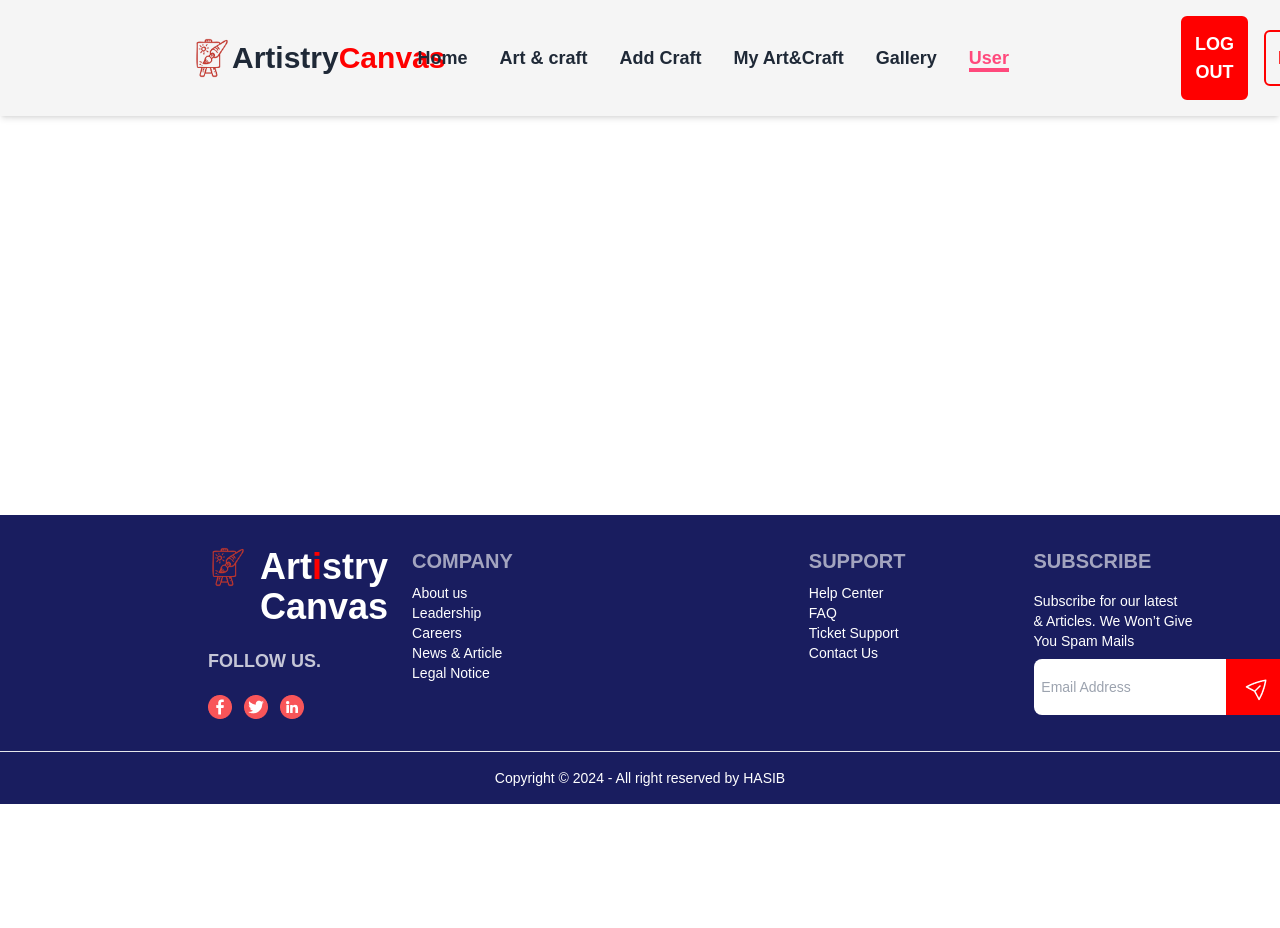
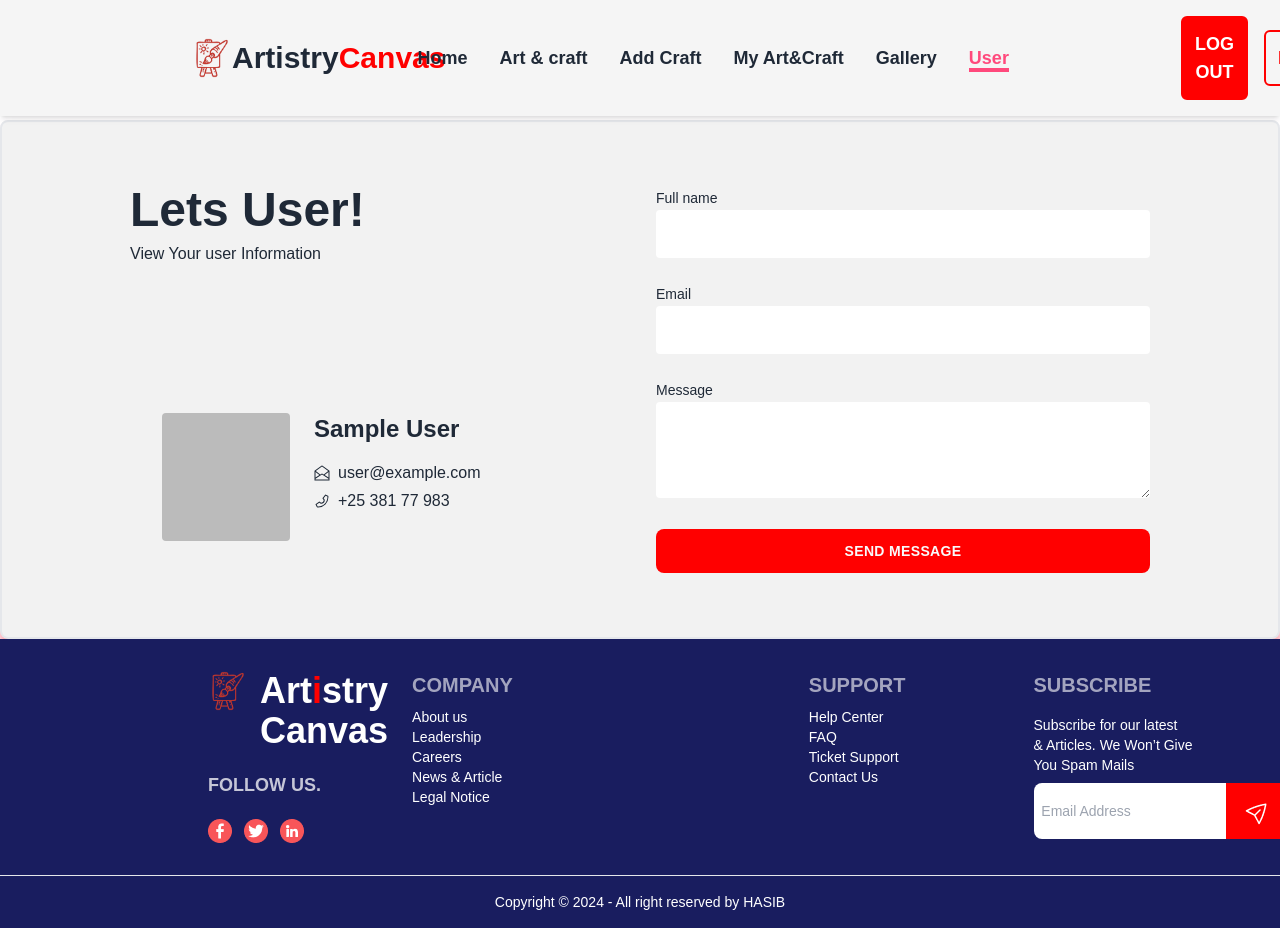
Before and after one commit to Hasibur14/artistry-canvas-client, a React (Vite) app: page /user in a window 1280 px wide. Before the commit the page ends 804 px from the top, so only its background shows below. Built offline with nearby package versions, Linux system fonts and the light colour scheme; no server answers; sample sign-in values are in the browser's storage.

Commit message:
added user page

```diff
--- a/src/Pages/User.jsx
+++ b/src/Pages/User.jsx
@@ -1,102 +1,63 @@
-// import { useContext, useState } from "react";
-// import { Helmet } from "react-helmet-async";
-// import { toast } from 'react-toastify';
-// import 'react-toastify/dist/ReactToastify.css';
-// import { AuthContext } from "../Provider/AuthProvider";
-
-// const User = () => {
-//     const { updateUserProfile, user } = useContext(AuthContext);
-//     const [username, setUsername] = useState(user.displayName || "");
-//     const [imageURL, setImageURL] = useState(user.photoURL || "");
-//     const [bio, setBio] = useState("");
-
-
-//     const handleSubmit = (e) => {
-//         e.preventDefault();
-//         updateUserProfile(username, imageURL)
-//             .then(() => {
-//                 toast.success("Profile updated successfully");
-
-//             })
-//             .catch((error) => {
-//                 toast.error("Error updating profile:", error);
-//             });
-//     };
-
-//     return (
-//         <div className="mt-16">
-//             <Helmet>
-//                 <title>Update profile</title>
-//             </Helmet>
-//             <section className="p-4 bg-neutral-100 container mx-auto rounded-lg shadow-lg">
-//                 <form onSubmit={handleSubmit} className="container flex flex-col mx-auto space-y-12 bg-base-200">
-//                     <fieldset className="grid grid-cols-4 gap-6 p-6 rounded-md shadow-lg">
-//                         <div className="space-y-2 col-span-full lg:col-span-1 lg:ml-16 lg:mt-16">
-//                             <p className="text-3xl font-semibold">Profile</p>
-//                             <p className="text-xl">Update Your Profile!</p>
-//                         </div>
-//                         <div className="grid grid-cols-6 gap-4 col-span-full lg:col-span-3">
-//                             <div className="col-span-full sm:col-span-3">
-//                                 <label htmlFor="username" className="text-sm">Username</label>
-//                                 <input
-//                                     id="username"
-//                                     type="text"
-//                                     value={username}
-//                                     onChange={(e) => setUsername(e.target.value)}
-//                                     placeholder="Username"
-//                                     className="w-full rounded-full p-3"
-//                                     required
-//                                 />
-//                             </div>
-//                             <div className="col-span-full sm:col-span-3">
-//                                 <label htmlFor="imageURL" className="text-sm">Image URL</label>
-//                                 <input
-//                                     id="imageURL"
-//                                     type="text"
-//                                     value={imageURL}
-//                                     onChange={(e) => setImageURL(e.target.value)}
-//                                     placeholder="Image URL"
-//                                     className="w-full rounded-full p-3"
-//                                 />
-//                             </div>
-//                             <div className="col-span-full">
-//                                 <label htmlFor="bio" className="text-sm">Bio</label>
-//                                 <textarea
-//                                     id="bio"
-//                                     value={bio}
-//                                     onChange={(e) => setBio(e.target.value)}
-//                                     placeholder="   Bio"
-//                                     className="w-full rounded-md focus:ring focus:ring-opacity-75 text-gray-9 py-6"
-//                                 ></textarea>
-//                             </div>
-//                             <div className="col-span-full">
-//                                 <label htmlFor="currentPhoto" className="text-sm font-bold">Current Profile</label>
-//                                 <div className="flex items-center space-x-2">
-//                                     <img src={user?.photoURL} alt="Profile" className="w-10 h-10 bg-gray-500 rounded-full" />
-//                                     <span>{user?.displayName}</span>
-//                                 </div>
-//                             </div>
-//                             <div className="form-control mt-6">
-//                                 <button type="submit" className="btn bg-green-400 text-white w-32">Update Profile</button>
-//                             </div>
-//                         </div>
-
-//                     </fieldset>
-
-//                 </form>
-//             </section>
-//         </div>
-//     );
-// };
-
-// export default User;
-
+import { useContext } from "react";
+import { AuthContext } from "../Provider/AuthProvider";
 
 
 const User = () => {
+
+    const { user } = useContext(AuthContext);
+
+    console.log(user)
+
     return (
-        <div>
+        <div className="grid max-w-screen-xl grid-cols-1 gap-8 px-8 py-16 mx-auto rounded-lg md:grid-cols-2 md:px-12 lg:px-16 xl:px-32 bg-base-200 dark:bg-gray-100 dark:text-gray-800 border-2 shadow-xl shadow-rose-400 mt-10">
+            <div className="flex flex-col justify-between">
+                <div className="space-y-2">
+                    <h2 className="text-4xl font-bold leading-tight lg:text-5xl">Lets User!</h2>
+                    <div className="dark:text-gray-600">View Your  user Information</div>
+                </div>
+                <div className="max-w-md p-8 sm:flex sm:space-x-6 dark:bg-gray-50 dark:text-gray-800">
+                    <div className="flex-shrink-0 w-full mb-6 h-44 sm:h-32 sm:w-32 sm:mb-0">
+                        <img src={user.photoURL
+                        } alt="" className="object-cover object-center w-full h-full rounded dark:bg-gray-500" />
+                    </div>
+                    <div className="flex flex-col space-y-4">
+                        <div>
+                            <h2 className="text-2xl font-semibold">{user.displayName
+                            }</h2>
 
+                        </div>
+                        <div className="space-y-1">
+                            <span className="flex items-center space-x-2">
+                                <svg xmlns="http://www.w3.org/2000/svg" viewBox="0 0 512 512" aria-label="Email address" className="w-4 h-4">
+                                    <path fill="currentColor" d="M274.6,25.623a32.006,32.006,0,0,0-37.2,0L16,183.766V496H496V183.766ZM464,402.693,339.97,322.96,464,226.492ZM256,51.662,454.429,193.4,311.434,304.615,256,268.979l-55.434,35.636L57.571,193.4ZM48,226.492,172.03,322.96,48,402.693ZM464,464H48V440.735L256,307.021,464,440.735Z"></path>
+                                </svg>
+                                <span className="dark:text-gray-600">{user.email}</span>
+                            </span>
+                            <span className="flex items-center space-x-2">
+                                <svg xmlns="http://www.w3.org/2000/svg" viewBox="0 0 512 512" aria-label="Phonenumber" className="w-4 h-4">
+                                    <path fill="currentColor" d="M449.366,89.648l-.685-.428L362.088,46.559,268.625,171.176l43,57.337a88.529,88.529,0,0,1-83.115,83.114l-57.336-43L46.558,362.088l42.306,85.869.356.725.429.684a25.085,25.085,0,0,0,21.393,11.857h22.344A327.836,327.836,0,0,0,461.222,133.386V111.041A25.084,25.084,0,0,0,449.366,89.648Zm-20.144,43.738c0,163.125-132.712,295.837-295.836,295.837h-18.08L87,371.76l84.18-63.135,46.867,35.149h5.333a120.535,120.535,0,0,0,120.4-120.4v-5.333l-35.149-46.866L371.759,87l57.463,28.311Z"></path>
+                                </svg>
+                                <span className="dark:text-gray-600">+25 381 77 983</span>
+                            </span>
+                        </div>
+                    </div>
+                </div>
+            </div>
+            <form noValidate="" className="space-y-6">
+                <div>
+                    <label htmlFor="name" className="text-sm">Full name</label>
+                    <input id="name" type="text" placeholder="" className="w-full p-3 rounded dark:bg-gray-100" />
+                </div>
+                <div>
+                    <label htmlFor="email" className="text-sm">Email</label>
+                    <input id="email" type="email" className="w-full p-3 rounded dark:bg-gray-100" />
+                </div>
+                <div>
+                    <label htmlFor="message" className="text-sm">Message</label>
+                    <textarea id="message" rows="3" className="w-full p-3 rounded dark:bg-white dark:border-2"></textarea>
+                </div>
+                <button type="submit" className="w-full p-3 text-sm font-bold tracking-wide uppercase rounded-lg bg-[#F00] text-gray-50">Send Message</button>
+            </form>
         </div>
     );
 };
--- a/src/Routes/Route.jsx
+++ b/src/Routes/Route.jsx
@@ -40,7 +40,7 @@ const Router = createBrowserRouter([
             },
             {
                 path: '/user',
-                element: <User></User>
+                element: <PrivetRoute><User></User></PrivetRoute>
             },
             {
                 path: '/register',
```
